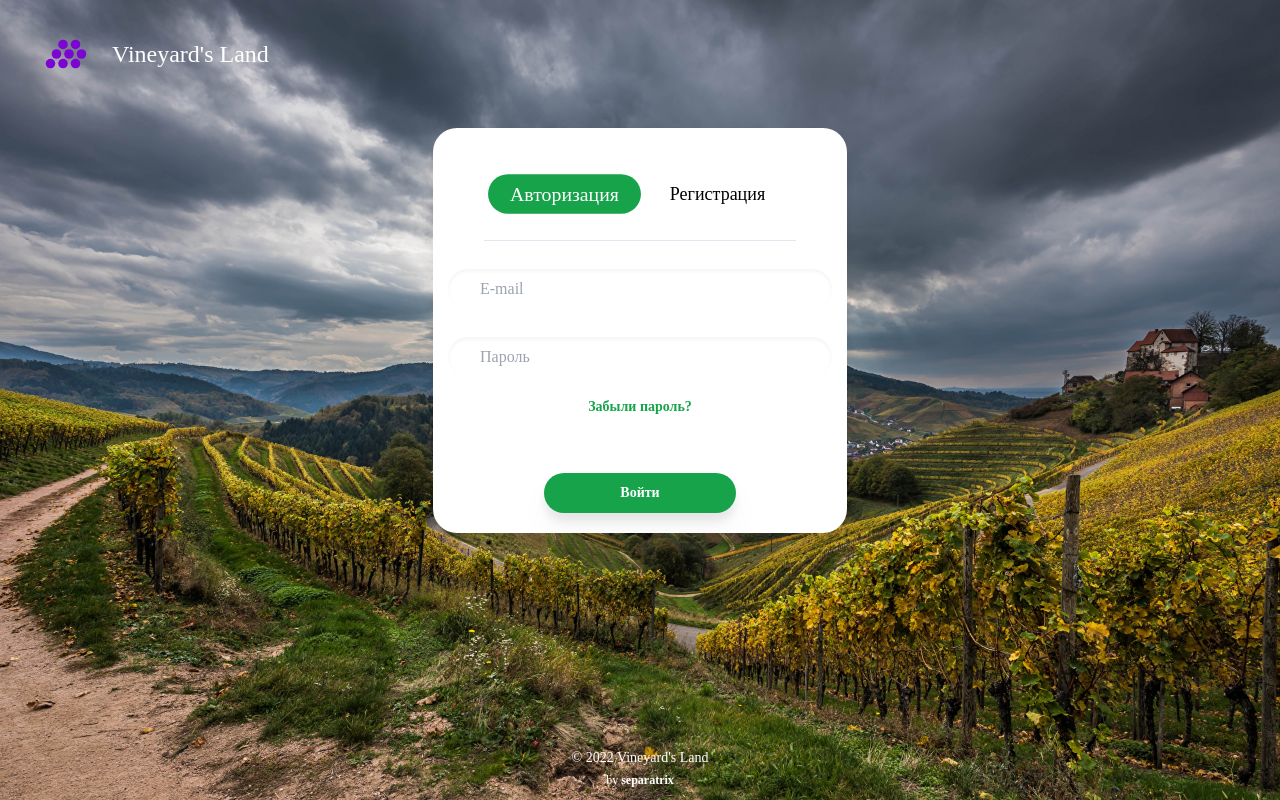
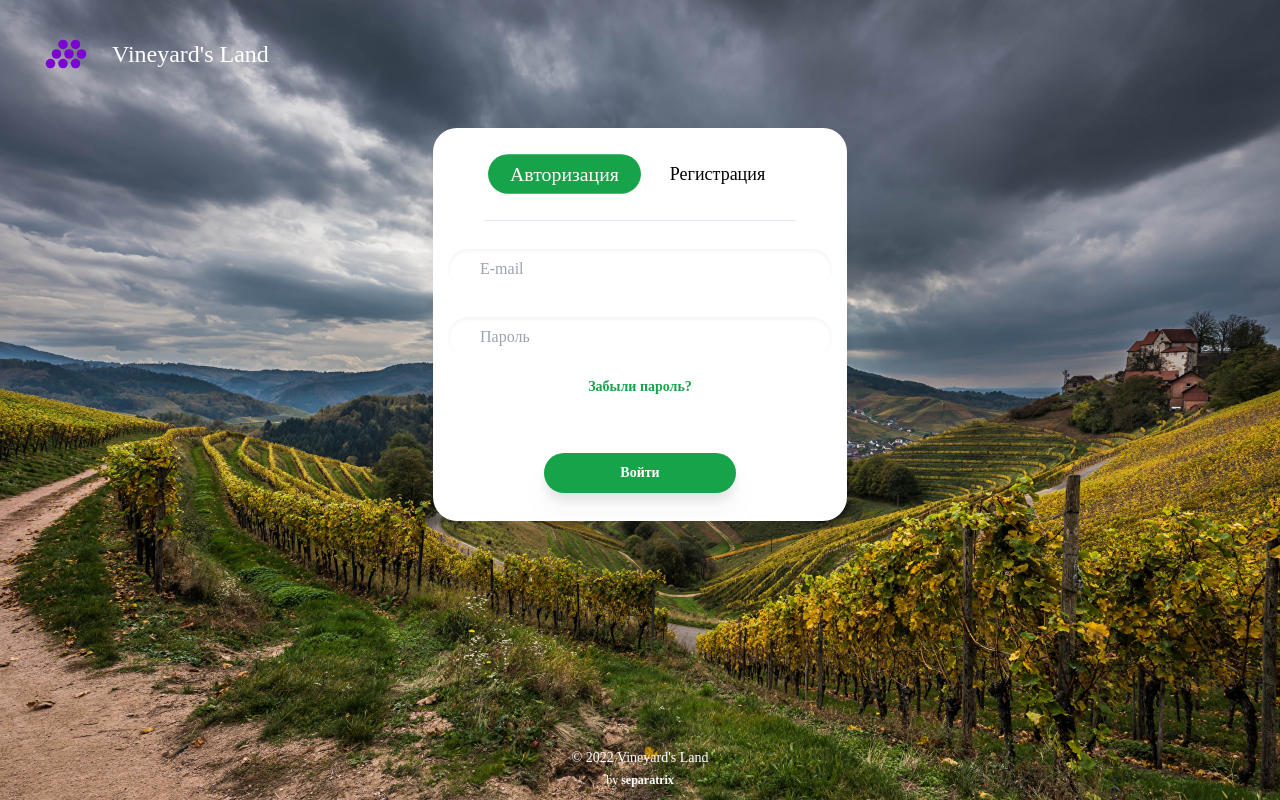
Before and after one commit to separatrixxx/vineyards-land, a React (Create React App) app: page / in a window 1280 px wide. Built offline with nearby package versions, Linux system fonts and the light colour scheme.

Commit message:
Add files via upload

```diff
--- a/src/components/MainForms.js
+++ b/src/components/MainForms.js
@@ -4,17 +4,17 @@ import React from 'react';
 function MainForms () {
     return (
         <div className="flex justify-center w-full p-5 mt-10 md:mt-0 drop-shadow-xl">
-            <div className="flex flex-col justify-center items-center w-full md:w-2/3 lg:w-1/3 bg-white rounded-3xl p-5">
-                <div className="flex justify-center pt-7">
+            <div className="flex flex-col justify-center items-center w-full md:w-2/3 lg:w-1/3 bg-white rounded-3xl px-5">
+                <div className="flex justify-center mt-7">
                     <h1 id="login_title" className="text-white text-sm md:text-lg bg-green-600 px-5 py-1 scale-110
                     rounded-full cursor-pointer transition-all duration-500 ease-in-out mr-1 md:mr-2">Авторизация</h1>
                     <h1 id="registration_title" className="text-black text-sm md:text-lg hover:bg-black/10 px-5 py-1
                     rounded-full cursor-pointer transition-all duration-500 ease-in-out ml-1 md:ml-2">Регистрация</h1>
                 </div>
-                <div className="w-5/6 h-px bg-slate-200 mt-7"></div>
-                <div id="login_form" className="flex flex-col items-center">
+                <div className="w-5/6 h-px bg-slate-200 my-7"></div>
+                <div id="login_form" className="flex flex-col items-center pb-7">
                     <input
-                        className="block shadow-inner md:w-96 h-10 w-64 mt-7 rounded-full pl-8 p-3 outline-green-600
+                        className="block shadow-inner md:w-96 h-10 w-64 rounded-full pl-8 p-3 outline-green-600
                             focus:outline-2 ease-in-out duration-300"
                         placeholder="E-mail" type="text"/>
                     <input
@@ -28,9 +28,9 @@ function MainForms () {
                         Войти
                     </button>
                 </div>
-                <div id="registration_form" className="flex flex-col items-center pt-0 hidden">
+                <div id="registration_form" className="flex flex-col items-center pb-7 hidden">
                     <input
-                        className="block shadow-inner md:w-96 h-10 w-64 mt-7 rounded-full pl-8 p-3 outline-green-600
+                        className="block shadow-inner md:w-96 h-10 w-64 rounded-full pl-8 p-3 outline-green-600
                             focus:outline-2 ease-in-out duration-300"
                         placeholder="E-mail" type="text"/>
                     <input
@@ -46,9 +46,9 @@ function MainForms () {
                         Зарегистрироваться
                     </button>
                 </div>
-                <div id="forgot_password_form" className="flex flex-col items-center pt-0 hidden">
+                <div id="forgot_password_form" className="flex flex-col items-center pb-7 hidden">
                     <input
-                        className="block shadow-inner md:w-96 h-10 w-64 mt-7 rounded-full pl-8 p-3 outline-green-600
+                        className="block shadow-inner md:w-96 h-10 w-64 rounded-full pl-8 p-3 outline-green-600
                             focus:outline-2 ease-in-out duration-300"
                         placeholder="E-mail" type="text"/>
                     <button id="forgot_password_btn" className="md:w-48 h-10 w-36 rounded-full mt-10 md:mt-14 text-xs md:text-sm bg-green-600
```
